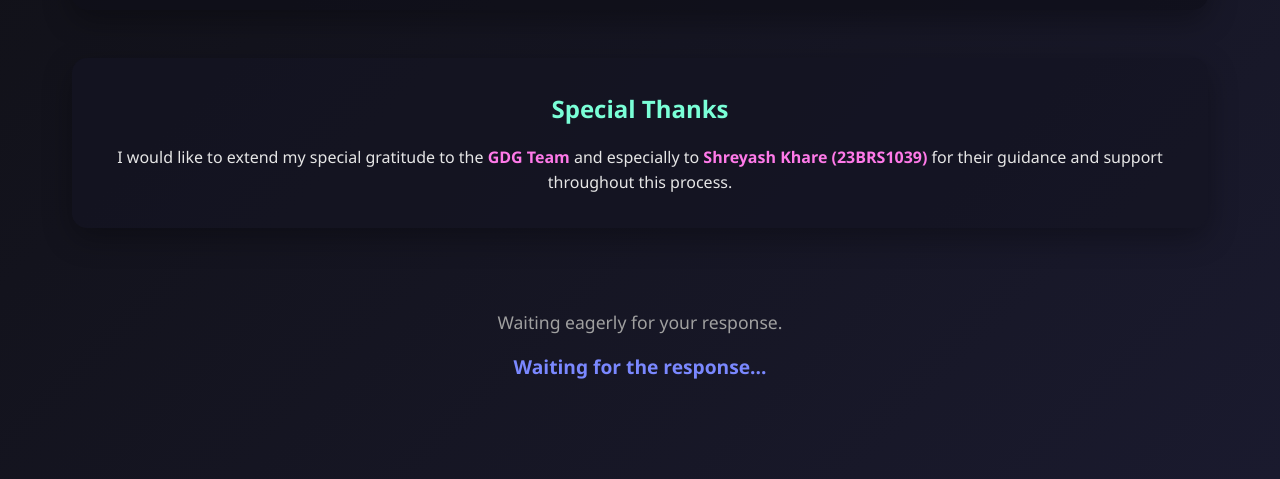
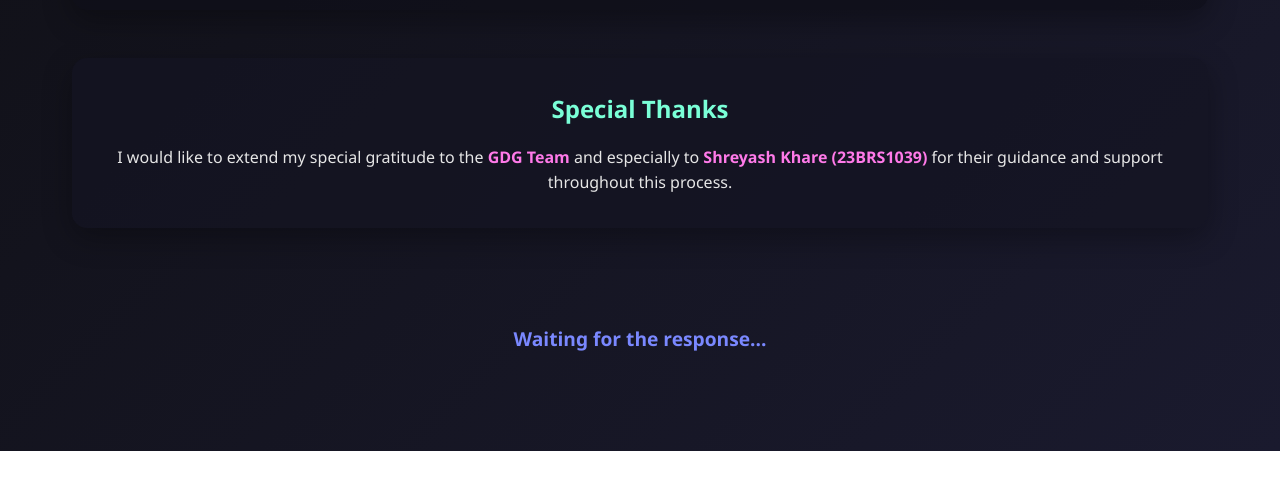
Before and after one commit to nandakishor-s/GDG-project-showcase-R2, a plain HTML site: page index.html in a window 1280 px wide. Shown: the part 1170-1649 px from the top of the page. After the commit the page ends 1621 px from the top, so only its background shows below. Drawn offline with Linux system fonts and the light colour scheme.

Commit message:
index.html

```diff
--- a/index.html
+++ b/index.html
@@ -247,9 +247,9 @@
         </main>
 
         <footer>
-            <p>Waiting eagerly for your response.</p>
             <p class="waiting">Waiting for the response...</p>
         </footer>
     </div>
 </body>
+
 </html>
```
